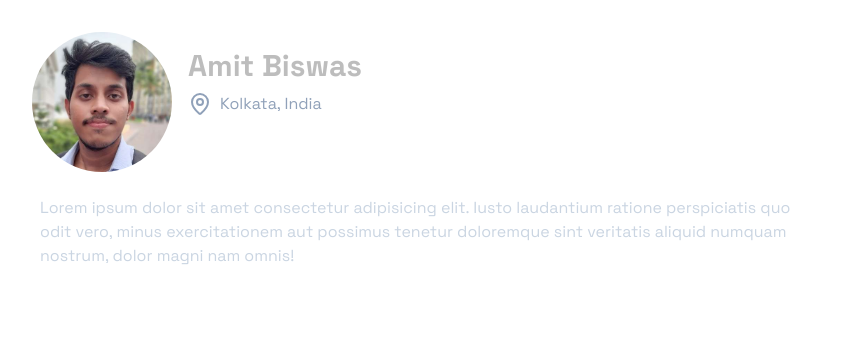
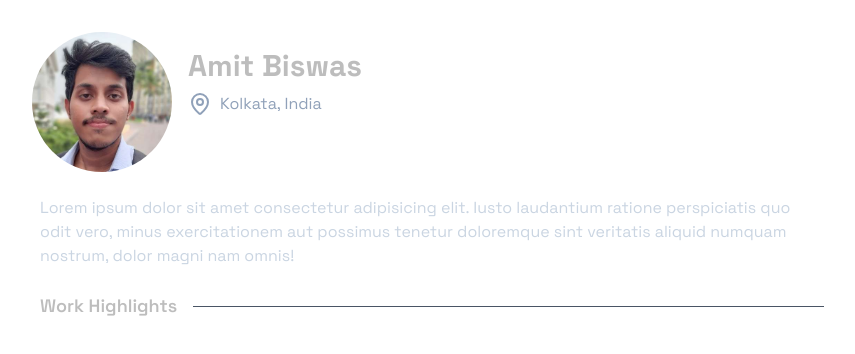
Before and after one commit to AmitBiswas1402/portfolio-1, a Next.js app: page / in a window 1280 px wide. Shown: the top 354 px of the page, without its empty margins (208-1063 px from the left). Built offline with nearby package versions, Linux system fonts and the light colour scheme.

Commit message:
Add the work highlights will add more

```diff
--- a/app/layout.tsx
+++ b/app/layout.tsx
@@ -19,7 +19,7 @@ export default function RootLayout({
   children: React.ReactNode;
 }>) {
   return (
-    <html lang="en">
+    <html lang="en" suppressHydrationWarning>
       <body className={`${spaceGrotesk.variable} antialiased`}>{children}</body>
     </html>
   );
--- a/app/page.tsx
+++ b/app/page.tsx
@@ -1,9 +1,11 @@
+import Body from "@/components/Body";
 import Hero from "@/components/Hero";
 
 export default function Home() {
   return (
     <main className="mx-auto max-w-4xl px-4 sm:px-6 lg:px-8 p-4">
       <Hero />
+      <Body />
     </main>
   );
 }
--- /dev/null
+++ b/components/Body.tsx
@@ -0,0 +1,14 @@
+"use client";
+
+const Body = () => {
+  return (
+    <div className="px-6">
+      <div className="flex items-center gap-4 my-6">
+        <div className="text-lg font-semibold">Work Highlights</div>
+        <div className="flex-1 border-t border-gray-600"></div>
+      </div>
+    </div>
+  );
+};
+
+export default Body;
--- a/components/Hero.tsx
+++ b/components/Hero.tsx
@@ -72,9 +72,9 @@ const Hero = () => {
       </div>
 
       {/* Paragraph with margin top */}
-      <div className="mt-6 m-2 text-slate-300">
+      <h3 className="mt-6 m-2 text-slate-300">
         Lorem ipsum dolor sit amet consectetur adipisicing elit. Iusto laudantium ratione perspiciatis quo odit vero, minus exercitationem aut possimus tenetur doloremque sint veritatis aliquid numquam nostrum, dolor magni nam omnis!
-      </div>
+      </h3>
     </div>
   );
 };
```
